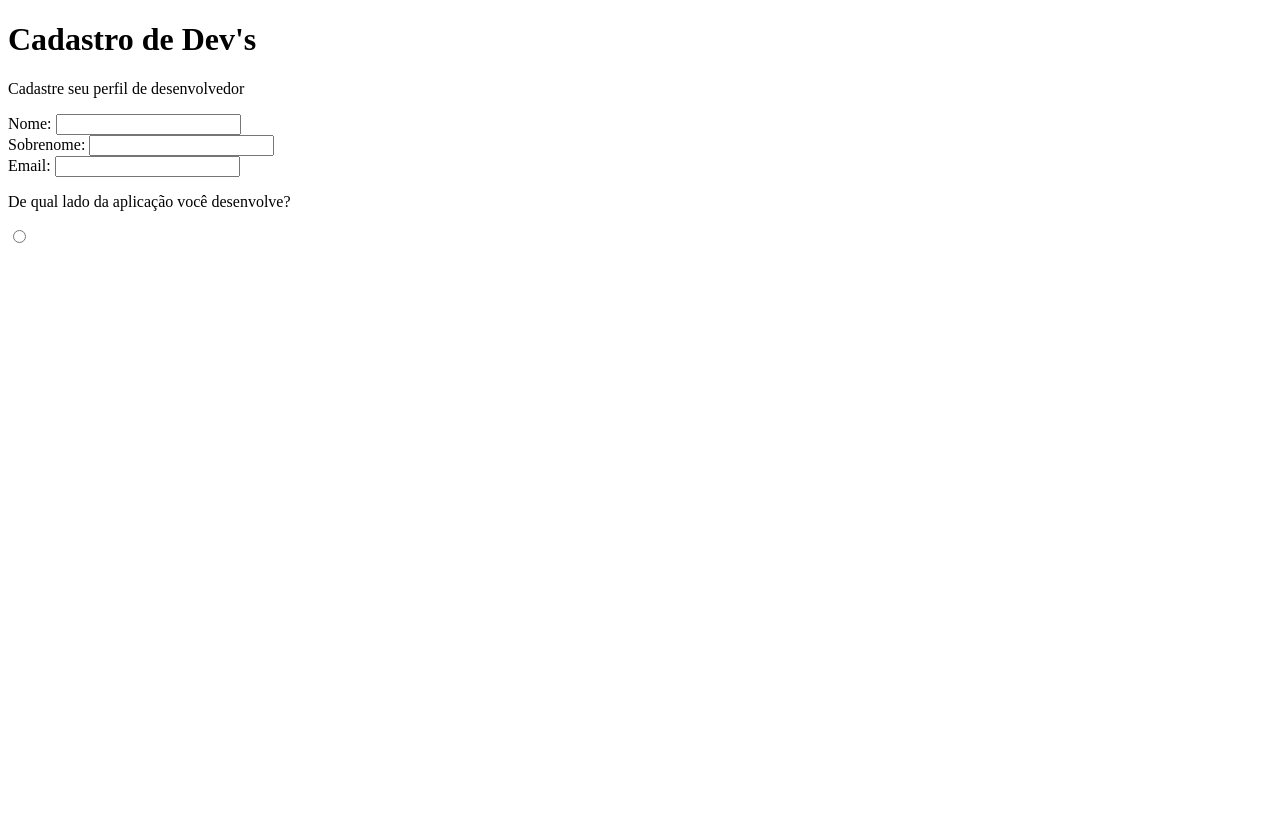
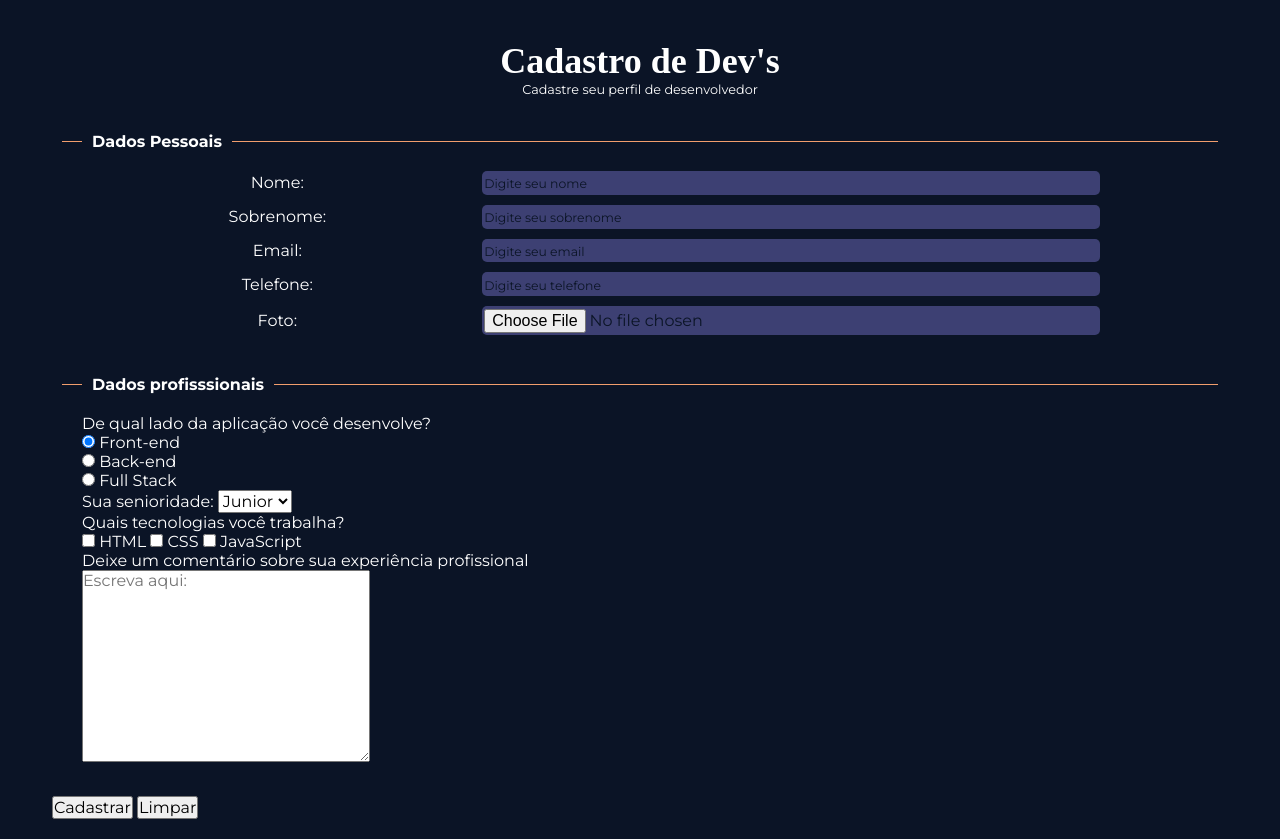
Before and after one commit to allanfpcruz/cadastro-devs, a plain HTML site: page index.html in a window 1280 px wide. Before the commit the page ends 800 px from the top, so only its background shows below. Drawn offline with Linux system fonts and the light colour scheme.

Commit message:
Inicio da estilização

```diff
--- /dev/null
+++ b/estilos/style.css
@@ -0,0 +1,96 @@
+@charset "UTF-8";
+
+:root {
+    --cor01: #3d4073;
+    --cor02: #0b1426;
+    --cor03: #965f5c;
+    --cor04: #f29e6d;
+
+    --font01: 'Montserrat', sans-serif;
+    --font02: 'Josefin-Sans', serif;
+}
+
+* {
+    margin: 0;
+    padding: 0;
+    font-family: var(--font01);
+    font-size: 16px;
+}
+
+body {
+    background-color: var(--cor02);
+    color: white;
+}
+
+#container {
+    margin: 20px;
+    margin: auto;
+    width: 95%;
+}
+
+header {
+    padding: 20px;
+    text-align: center;
+}
+
+header h1 {
+    margin-top: 20px;
+    font-family: var(--font02);
+    font-size: 2.25rem;
+}
+
+header p {
+    font-size: 0.8rem;
+}
+
+/*form*/
+form {
+    padding: 5px 20px 20px 20px;
+}
+
+fieldset {
+    padding: 20px;
+    margin: 10px;
+    border-top: 1px solid var(--cor04);
+    border-bottom: none;
+    border-left: none;
+    border-right: none;
+}
+
+fieldset legend {
+    padding: 0px 10px;
+    font-weight: bolder;
+}
+
+.input-pessoal {
+    margin-bottom: 10px;
+}
+
+.input-pessoal label {
+    text-align: center;
+    display: inline-block;
+    width: 35%;
+    margin-right: 5px;
+}
+
+.input-pessoal input {
+    width: 55%;
+    border: none;
+    background-color: var(--cor01);
+    padding: 0.15em;
+    color: var(--cor02);
+    border-radius: 5px;
+}
+
+.input-pessoal input::placeholder {
+    color: var(--cor02);
+    font-size: 0.775em;
+    padding: 1em 0 1em 0;
+    display: inline-block;
+}
+
+.input-pessoal input:focus-within {
+    outline: none;
+    border: none;
+    background-color: var(--cor03);
+}
--- a/index.html
+++ b/index.html
@@ -3,6 +3,10 @@
 <head>
     <meta charset="UTF-8">
     <meta name="viewport" content="width=device-width, initial-scale=1.0">
+    <link rel="preconnect" href="https://fonts.googleapis.com">
+    <link rel="preconnect" href="https://fonts.gstatic.com" crossorigin>
+    <link href="https://fonts.googleapis.com/css2?family=Josefin+Sans:wght@400;700&family=Montserrat:wght@400;700;800&display=swap" rel="stylesheet">
+    <link rel="stylesheet" href="estilos/style.css">
     <title>Cadastro Dev's</title>
 </head>
 <body>
@@ -13,30 +17,68 @@
                 <p>Cadastre seu perfil de desenvolvedor</p>
             </header>
             <form action="">
-                <div id="inputs">
-                    <div id="input-name">
-                        <label for="name">Nome:</label>
-                        <input type="text" name="name" id="iname">
+                <fieldset>
+                    <legend>Dados Pessoais</legend>
+                    <div class="input-pessoal">
+                        <label for="iname">Nome:</label>
+                        <input type="text" name="name" id="iname" placeholder="Digite seu nome" autocomplete="name">
                     </div>
-                    <div id="input-last-name">
-                        <label for="last-name">Sobrenome:</label>
-                        <input type="text" name="last-name" id="ilast-name">
+                    <div class="input-pessoal">
+                        <label for="ilast-name">Sobrenome:</label>
+                        <input type="text" name="last-name" id="ilast-name" placeholder="Digite seu sobrenome" autocomplete="on">
                     </div>
-                    <div id="input-email">
-                        <label for="email">Email:</label>
-                        <input type="email" name="email" id="iemail">
+                    <div class="input-pessoal">
+                        <label for="iemail">Email:</label>
+                        <input type="email" name="email" id="iemail" placeholder="Digite seu email" autocomplete="email">
                     </div>
-                </div>
-                <div id="radio">
-                    <p>De qual lado da aplicação você desenvolve?</p>
-                    <input type="radio" name="" id="">
-                </div>
+                    <div class="input-pessoal">
+                        <label for="i-tel">Telefone:</label>
+                        <input type="tel" name="tel" id="itel" placeholder="Digite seu telefone" autocomplete="tel" pattern="^\(\d{2}\)\d{4,5}-\d{4}$">
+                    </div>
+                    <div class="input-pessoal">
+                        <label for="iphoto">Foto:</label>
+                        <input type="file" name="photo" id="iphoto">
+                    </div>
+                </fieldset>
+                <fieldset id="dados-profissionais">
+                    <legend>Dados profisssionais</legend>
+                    <div id="radios">
+                        <p>De qual lado da aplicação você desenvolve?</p>
+                        <input type="radio" name="lado" id="ifront-end" value="front" checked>
+                        <label for="ifront-end">Front-end</label> <br>
+                        <input type="radio" name="lado" id="iback-end" value="back">
+                        <label for="iback-end">Back-end</label> <br>
+                        <input type="radio" name="lado" id="ifull-stack" value="full">
+                        <label for="ifull-stack">Full Stack</label>
+                    </div>
+                    <div id="senioridade">
+                        <label for="isen">Sua senioridade:</label>
+                        <select name="sen" id="isen">
+                            <option value="jun" selected>Junior</option>
+                            <option value="ple">Pleno</option>
+                            <option value="sen">Sênior</option>
+                        </select>
+                    </div>
+                    <div id="tecs">
+                        <p>Quais tecnologias você trabalha?</p>
+                        <input type="checkbox" name="html" id="ihtml">
+                        <label for="ihtml">HTML</label>
+                        <input type="checkbox" name="css" id="icss">
+                        <label for="icss">CSS</label>
+                        <input type="checkbox" name="js" id="ijs">
+                        <label for="ijs">JavaScript</label>
+                    </div>
+                    <div id="coment">
+                        <label for="icoment">Deixe um comentário sobre sua experiência profissional</label> <br>
+                        <textarea name="coment" id="icoment" cols="30" rows="10" placeholder="Escreva aqui: "></textarea>
+                    </div>
+                </fieldset>
+                <input type="submit" value="Cadastrar" class="botao">
+                <input type="reset" value="Limpar" class="botao">
             </form>
         </div>
         <div id="card">
-
         </div>
     </div>
-
 </body>
 </html>
```
